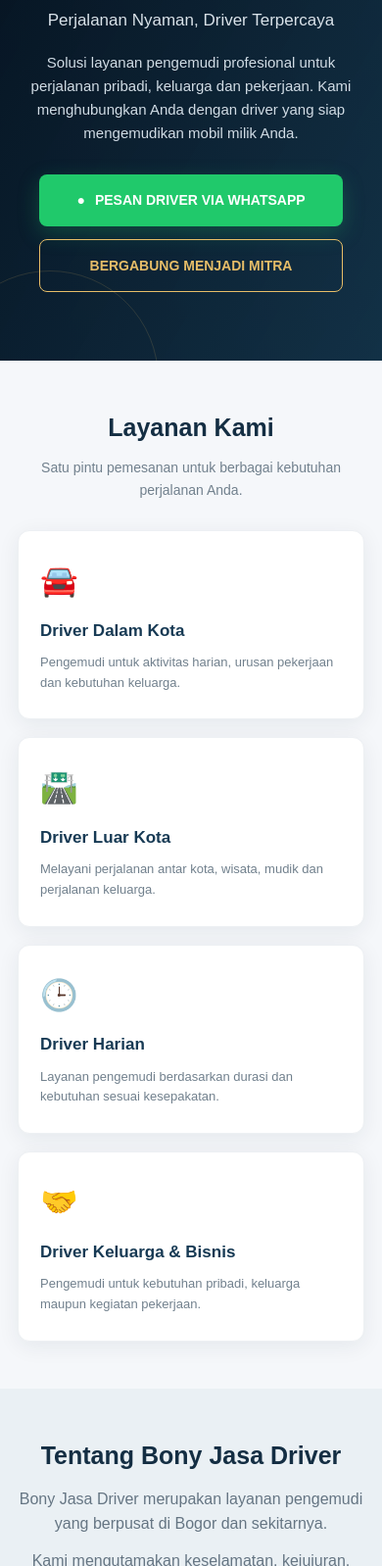
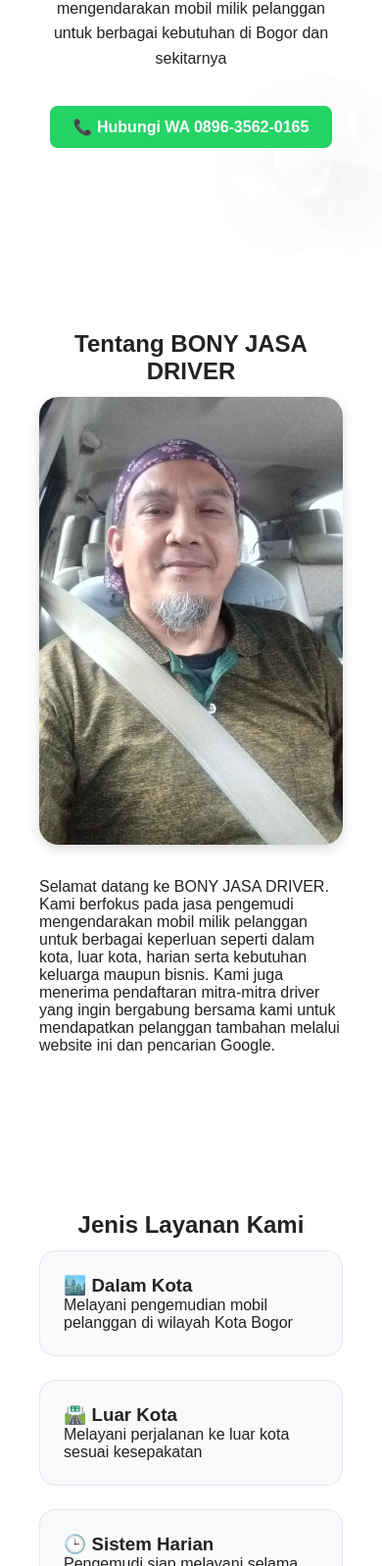
Before and after one commit to bony1604/driver, a plain HTML site: page index.html in a window 390 px wide. Shown: the part 257-1855 px from the top of the page at 98% size. Drawn offline with Linux system fonts and the light colour scheme.

Commit message:
Refactor index.html for better layout and styles
Updated HTML structure and styles for improved layout and responsiveness.

```diff
--- a/index.html
+++ b/index.html
@@ -1,341 +1,299 @@
-
 <!DOCTYPE html>
 <html lang="id">
 <head>
     <meta charset="UTF-8">
     <meta name="viewport" content="width=device-width, initial-scale=1.0">
-<meta name="description" content="Bony Jasa Driver Bogor. Layanan driver profesional menggunakan mobil milik pelanggan. Melayani Bogor dan sekitarnya.">
-<meta name="theme-color" content="#0b1928">
-<title>Bony Jasa Driver | Bogor</title>
+    <title>BONY JASA DRIVER | Sopir Mengemudikan Mobil Milik Pelanggan Bogor</title>
+    <meta name="description" content="BONY JASA DRIVER menyediakan jasa driver mengemudikan mobil milik pelanggan untuk dalam kota, luar kota, harian serta kebutuhan keluarga & bisnis di Kota Bogor dan sekitarnya. Bergabunglah menjadi mitra driver kami!">
+    <meta name="keywords" content="jasa driver bogor, sopir bogor, driver mengemudikan mobil pelanggan, mitra driver bogor">
+    <style>
+        :root {
+            --bg-light: #ffffff;
+            --text-light: #222222;
+            --bg-dark: #121212;
+            --text-dark: #f1f1f1;
+            --primary: #2563eb;
+            --wa: #25d366;
+        }
 
-<style>
-*{margin:0;padding:0;box-sizing:border-box;scroll-behavior:smooth}
-body{
- font-family:Arial,Helvetica,sans-serif;
- background:#f5f7fa;
- color:#263747;
- line-height:1.6;
+        * {
+            margin: 0;
+            padding: 0;
+            box-sizing: border-box;
+            font-family: Arial, sans-serif;
         }
-header{
- background:#0b1928;
- color:white;
- padding:18px 7%;
- display:flex;
- justify-content:space-between;
- align-items:center;
- flex-wrap:wrap;
- gap:12px;
- border-bottom:1px solid #c49a45;
+
+        body {
+            background-color: var(--bg-light);
+            color: var(--text-light);
+            transition: background-color 0.3s, color 0.3s;
         }
-.logo{
- font-size:22px;
- font-weight:800;
- letter-spacing:1px;
+
+        body.dark-mode {
+            background-color: var(--bg-dark);
+            color: var(--text-dark);
         }
-.logo span{color:#e6bd68}
-nav{display:flex;gap:20px;flex-wrap:wrap}
-nav a{
- color:white;
- text-decoration:none;
- font-size:13px;
- font-weight:bold;
+
+        .container {
+            max-width: 1100px;
+            margin: 0 auto;
+            padding: 20px;
         }
-nav a:hover{color:#e6bd68}
 
-.hero{
- background:
- linear-gradient(120deg,rgba(5,17,30,.97),rgba(17,48,69,.88)),
- linear-gradient(45deg,#10283f,#294c63);
- color:white;
- text-align:center;
- padding:90px 20px 85px;
- position:relative;
- overflow:hidden;
+        nav {
+            display: flex;
+            justify-content: space-between;
+            align-items: center;
+            padding: 15px 20px;
+            position: sticky;
+            top: 0;
+            z-index: 100;
+            background-color: rgba(255,255,255,0.95);
         }
-.hero:before{
- content:"";
- position:absolute;
- width:280px;height:280px;
- border:1px solid rgba(230,189,104,.2);
- border-radius:50%;
- top:-140px;right:-70px;
+
+        body.dark-mode nav {
+            background-color: rgba(18,18,18,0.95);
         }
-.hero:after{
- content:"";
- position:absolute;
- width:220px;height:220px;
- border:1px solid rgba(230,189,104,.15);
- border-radius:50%;
- bottom:-130px;left:-60px;
+
+        .toggle-btn {
+            padding: 8px 14px;
+            border: none;
+            border-radius: 8px;
+            cursor: pointer;
+            font-size: 16px;
         }
-.eyebrow{
- color:#e6bd68;
- letter-spacing:3px;
- font-size:12px;
- font-weight:bold;
- margin-bottom:17px;
+
+        .hero {
+            position: relative;
+            text-align: center;
+            padding: 80px 20px;
+            overflow: hidden;
         }
-.hero h1{
- font-size:clamp(34px,6vw,55px);
- line-height:1.15;
- margin-bottom:14px;
+
+        .hero-watermark {
+            position: absolute;
+            right: -50px;
+            bottom: -30px;
+            width: 280px;
+            height: 280px;
+            background-image: url('foto-bony.jpg');
+            background-size: cover;
+            background-position: center;
+            opacity: 0.08;
+            border-radius: 50%;
+            z-index: 0;
+            pointer-events: none;
         }
-.hero h1 span{color:#e6bd68}
-.hero h2{
- font-size:19px;
- color:#d9e2e9;
- font-weight:normal;
- margin-bottom:18px;
+
+        .hero-watermark::after {
+            content: "";
+            position: absolute;
+            inset: 0;
+            background: radial-gradient(circle, rgba(255,255,255,0.4) 0%, rgba(255,255,255,0.9) 70%);
+            border-radius: 50%;
         }
-.hero p{
- max-width:650px;
- margin:0 auto 30px;
- color:#d1dce5;
- font-size:15px;
+
+        body.dark-mode .hero-watermark::after {
+            background: radial-gradient(circle, rgba(18,18,18,0.4) 0%, rgba(18,18,18,0.9) 70%);
         }
-.actions{
- display:flex;
- justify-content:center;
- align-items:center;
- flex-wrap:wrap;
- gap:13px;
+
+        .hero .container {
+            position: relative;
+            z-index: 1;
         }
-.btn{
- display:inline-flex;
- align-items:center;
- justify-content:center;
- gap:10px;
- padding:15px 24px;
- border-radius:8px;
- text-decoration:none;
- font-weight:bold;
- font-size:14px;
- transition:.25s;
+
+        .hero h1 {
+            font-size: clamp(28px, 5vw, 48px);
+            margin-bottom: 20px;
         }
-.btn:hover{transform:translateY(-3px)}
-.whatsapp{
- background:#20c96b;
- color:#fff;
- box-shadow:0 7px 22px rgba(32,201,107,.25);
+
+        .hero p {
+            max-width: 800px;
+            margin: 0 auto 30px;
+            line-height: 1.6;
         }
-.whatsapp:hover{background:#13ad59}
-.gold{
- background:#e6bd68;
- color:#14283a;
+
+        .cta-group a {
+            display: inline-block;
+            padding: 12px 24px;
+            border-radius: 8px;
+            text-decoration: none;
+            margin: 6px;
+            font-weight: bold;
         }
-.outline{
- border:1px solid #e6bd68;
- color:#e6bd68;
+
+        .cta-wa {
+            background-color: var(--wa);
+            color: white;
         }
-section{padding:60px 7%;text-align:center}
-.section-title{
- color:#142e43;
- font-size:29px;
- margin-bottom:10px;
+
+        .section {
+            padding: 60px 20px;
         }
-.subtitle{
- color:#71808d;
- max-width:650px;
- margin:0 auto 30px;
- font-size:14px;
+
+        .section-title {
+            text-align: center;
+            font-size: clamp(24px, 4vw, 36px);
+            margin-bottom: 12px;
         }
-.features{
- display:grid;
- grid-template-columns:repeat(auto-fit,minmax(210px,1fr));
- gap:18px;
- margin-top:30px;
- text-align:left;
+
+        .section-desc {
+            text-align: center;
+            max-width: 850px;
+            margin: 0 auto 40px;
+            line-height: 1.6;
         }
-.card{
- background:#fff;
- padding:26px 22px;
- border-radius:12px;
- box-shadow:0 5px 22px rgba(15,39,58,.07);
- border:1px solid #edf0f3;
+
+        .about-box {
+            display: grid;
+            grid-template-columns: 1fr 1fr;
+            gap: 30px;
+            align-items: center;
+            max-width: 900px;
+            margin: 0 auto;
         }
-.card .icon{font-size:31px;margin-bottom:12px}
-.card h3{color:#173a54;margin-bottom:9px;font-size:17px}
-.card p{color:#71808d;font-size:13px}
-.about{background:#eaf0f4}
-.about-content{
- max-width:760px;
- margin:auto;
+
+        @media (max-width: 768px) {
+            .about-box {
+                grid-template-columns: 1fr;
             }
-.about-content p{color:#657583;margin-top:12px}
-.partner{
- background:#10283f;
- color:white;
+
+            .hero-watermark {
+                width: 200px;
+                height: 200px;
+                right: -30px;
+                bottom: -20px;
             }
-.partner .section-title{color:#e6bd68}
-.partner .subtitle{color:#d1dce5}
-.partner-box{
- background:#fff;
- color:#263747;
- max-width:700px;
- margin:25px auto;
- padding:28px;
- border-radius:12px;
- text-align:left;
         }
-.partner-box p{margin:8px 0;font-size:14px}
-.contact{background:#fff}
-.contact-number{
- color:#173a54;
- font-size:21px;
- font-weight:bold;
- margin:15px 0;
+
+        .about-img img {
+            width: 100%;
+            border-radius: 20px;
+            box-shadow: 0 4px 12px rgba(0,0,0,0.15);
         }
-footer{
- background:#081522;
- color:#b9c6d1;
- text-align:center;
- padding:27px 15px;
- font-size:12px;
+
+        body.dark-mode .about-img img {
+            box-shadow: 0 4px 12px rgba(255,255,255,0.15);
         }
-footer strong{color:#e6bd68}
-@media(max-width:600px){
- header{justify-content:center;text-align:center}
- nav{justify-content:center;gap:15px}
- .hero{padding:70px 18px}
- .hero h2{font-size:17px}
- section{padding:48px 18px}
- .section-title{font-size:25px}
- .btn{width:100%;max-width:310px}
+
+        .card-grid {
+            display: grid;
+            grid-template-columns: repeat(auto-fit, minmax(260px, 1fr));
+            gap: 24px;
+        }
+
+        .card {
+            padding: 24px;
+            border-radius: 16px;
+            background: #f8fafc;
+            border: 1px solid #e2e8f0;
+            transition: 0.3s;
+        }
+
+        body.dark-mode .card {
+            background: #1e293b;
+            border: 1px solid #334155;
+        }
+
+        footer {
+            text-align: center;
+            padding: 20px;
+            background-color: #111827;
+            color: white;
         }
     </style>
 </head>
+<body>
+    <nav class="container">
+        <strong>🚕 BONY JASA DRIVER</strong>
+        <button class="toggle-btn" id="darkToggle">🌙 Mode Gelap</button>
+    </nav>
 
-<body>
-
-<header>
- <div class="logo">BONY <span>DRIVER</span></div>
- <nav>
-  <a href="#beranda">Beranda</a>
-  <a href="#layanan">Layanan</a>
-  <a href="#mitra">Mitra</a>
-  <a href="#kontak">Kontak</a>
- </nav>
-</header>
-
-<main>
-<div class="hero" id="beranda">
- <div class="eyebrow">BOGOR & SEKITARNYA</div>
- <h1>BONY JASA <span>DRIVER</span></h1>
- <h2>Perjalanan Nyaman, Driver Terpercaya</h2>
- <p>
-  Solusi layanan pengemudi profesional untuk perjalanan pribadi,
-  keluarga dan pekerjaan. Kami menghubungkan Anda dengan driver
-  yang siap mengemudikan mobil milik Anda.
- </p>
-
- <div class="actions">
-  <a class="btn whatsapp"
-  href="https://wa.me/6289635620165?text=Halo%20Bony,%20saya%20ingin%20memesan%20jasa%20driver."
-  target="_blank" rel="noopener">
-   <span>●</span> PESAN DRIVER VIA WHATSAPP
-  </a>
-
-  <a class="btn outline" href="#mitra">
-   BERGABUNG MENJADI MITRA
-  </a>
- </div>
-</div>
-
-<section id="layanan">
- <h2 class="section-title">Layanan Kami</h2>
- <p class="subtitle">
-  Satu pintu pemesanan untuk berbagai kebutuhan perjalanan Anda.
- </p>
-
- <div class="features">
-  <div class="card">
-   <div class="icon">🚘</div>
-   <h3>Driver Dalam Kota</h3>
-   <p>Pengemudi untuk aktivitas harian, urusan pekerjaan dan kebutuhan keluarga.</p>
-  </div>
-  <div class="card">
-   <div class="icon">🛣️</div>
-   <h3>Driver Luar Kota</h3>
-   <p>Melayani perjalanan antar kota, wisata, mudik dan perjalanan keluarga.</p>
-  </div>
-  <div class="card">
-   <div class="icon">🕒</div>
-   <h3>Driver Harian</h3>
-   <p>Layanan pengemudi berdasarkan durasi dan kebutuhan sesuai kesepakatan.</p>
-  </div>
-  <div class="card">
-   <div class="icon">🤝</div>
-   <h3>Driver Keluarga & Bisnis</h3>
-   <p>Pengemudi untuk kebutuhan pribadi, keluarga maupun kegiatan pekerjaan.</p>
+    <section class="hero">
+        <div class="hero-watermark"></div>
+        <div class="container">
+            <h1>BONY JASA DRIVER</h1>
+            <p>Kami menyediakan jasa pengemudi mengendarakan mobil milik pelanggan untuk berbagai kebutuhan di Bogor dan sekitarnya</p>
+            <div class="cta-group">
+                <a href="https://wa.me/6289635620165" target="_blank" class="cta-wa">📞 Hubungi WA 0896-3562-0165</a>
             </div>
         </div>
     </section>
 
-<section class="about">
- <div class="about-content">
-  <h2 class="section-title">Tentang Bony Jasa Driver</h2>
-  <p>
-   Bony Jasa Driver merupakan layanan pengemudi yang berpusat di
-   Bogor dan sekitarnya.
-  </p>
-  <p>
-   Kami mengutamakan keselamatan, kejujuran, tanggung jawab
-   dan ketepatan waktu. Pemesanan dikelola melalui satu kontak
-   pusat dan dapat dilayani oleh Bony maupun mitra driver yang tersedia.
-  </p>
-  <p><strong>Menggunakan mobil milik pelanggan.</strong></p>
+    <section class="section">
+        <div class="container">
+            <h2 class="section-title">Tentang BONY JASA DRIVER</h2>
+            <div class="about-box">
+                <div class="about-img">
+                    <img src="foto-bony.jpg" alt="Bony - Bony Jasa Driver">
+                </div>
+                <div class="about-text">
+                    <p>Selamat datang ke BONY JASA DRIVER. Kami berfokus pada jasa pengemudi mengendarakan mobil milik pelanggan untuk berbagai keperluan seperti dalam kota, luar kota, harian serta kebutuhan keluarga maupun bisnis. Kami juga menerima pendaftaran mitra-mitra driver yang ingin bergabung bersama kami untuk mendapatkan pelanggan tambahan melalui website ini dan pencarian Google.</p>
+                </div>
+            </div>
         </div>
     </section>
 
-<section class="partner" id="mitra">
- <h2 class="section-title">Mari Bergabung Menjadi Mitra Driver</h2>
- <p class="subtitle">
-  Punya pengalaman mengemudi? Mari membangun jaringan layanan
-  driver bersama Bony Jasa Driver.
- </p>
-
- <div class="partner-box">
-  <h3>Persyaratan Mitra</h3>
-  <p>✓ Memiliki SIM A yang masih berlaku.</p>
-  <p>✓ Berpengalaman mengemudi.</p>
-  <p>✓ Memahami wilayah operasional.</p>
-  <p>✓ Jujur, disiplin dan bertanggung jawab.</p>
-  <p>✓ Bersedia mengemudikan mobil milik pelanggan.</p>
-  <hr style="margin:18px 0;border:0;border-top:1px solid #e5e9ed">
-  <h3>Sistem Kemitraan</h3>
-  <p>✓ Pesanan dikoordinasikan melalui kontak pusat.</p>
-  <p>✓ Mitra menerima tawaran pekerjaan sesuai ketersediaan.</p>
-  <p>✓ Ketentuan administrasi disampaikan sebelum pekerjaan disepakati.</p>
+    <section class="section">
+        <div class="container">
+            <h2 class="section-title">Jenis Layanan Kami</h2>
+            <div class="card-grid">
+                <div class="card">
+                    <h3>🏙️ Dalam Kota</h3>
+                    <p>Melayani pengemudian mobil pelanggan di wilayah Kota Bogor</p>
                 </div>
-
- <a class="btn whatsapp"
- href="https://wa.me/6289635620165?text=Halo%20Bony,%20saya%20berminat%20bergabung%20menjadi%20mitra%20driver.%20Mohon%20informasinya."
- target="_blank" rel="noopener">
-  DAFTAR MITRA VIA WHATSAPP
- </a>
+                <div class="card">
+                    <h3>🛣️ Luar Kota</h3>
+                    <p>Melayani perjalanan ke luar kota sesuai kesepakatan</p>
+                </div>
+                <div class="card">
+                    <h3>🕒 Sistem Harian</h3>
+                    <p>Pengemudi siap melayani selama satu hari penuh</p>
+                </div>
+                <div class="card">
+                    <h3>🤝 Keluarga & Bisnis</h3>
+                    <p>Untuk kebutuhan keluarga maupun kegiatan bisnis pelanggan</p>
+                </div>
+            </div>
+        </div>
     </section>
 
-<section class="contact" id="kontak">
- <h2 class="section-title">Butuh Jasa Driver?</h2>
- <p class="subtitle">
-  Hubungi kami untuk informasi layanan dan pemesanan driver.
- </p>
- <div class="contact-number">0896 3562 0165</div>
- <a class="btn whatsapp"
- href="https://wa.me/6289635620165?text=Halo%20Bony,%20saya%20ingin%20bertanya%20tentang%20layanan%20driver."
- target="_blank" rel="noopener">
-  <span>●</span> HUBUNGI WHATSAPP KAMI
- </a>
- <p style="margin-top:20px;color:#71808d;font-size:13px">
-  Bogor dan sekitarnya
- </p>
+    <section class="section">
+        <div class="container">
+            <h2 class="section-title">Mari Bergabung Menjadi Mitra Driver</h2>
+            <p class="section-desc">Daftarkan diri Anda sebagai mitra driver agar bisa ditemukan oleh pelanggan melalui pencarian Google</p>
+            <p><strong>Persyaratan Mitra Driver:</strong></p>
+            <ul style="padding-left:20px;max-width:800px;margin:0 auto;">
+                <li>Memiliki SIM yang masih berlaku</li>
+                <li>Berpengalaman mengemudi</li>
+                <li>Jujur, disiplin dan bertanggung jawab</li>
+                <li>Bersedia diverifikasi sebelum diterima menjadi mitra</li>
+            </ul>
+            <div style="text-align:center;margin-top:30px;">
+                <a href="https://wa.me/6289635620165" target="_blank" class="cta-wa">Hubungi Kami Untuk Pendaftaran Mitra</a>
+            </div>
+        </div>
     </section>
-</main>
 
     <footer>
- <p>© 2026 <strong>BONY JASA DRIVER</strong></p>
- <p>Jaringan Mitra Driver | Amanah • Profesional • Terpercaya</p>
+        <p>© 2026 BONY JASA DRIVER - Semua Hak Dilindungi</p>
     </footer>
 
+    <script>
+        const darkToggle = document.getElementById("darkToggle");
+        const body = document.body;
+
+        if (localStorage.getItem("darkMode") === "true") {
+            body.classList.add("dark-mode");
+            darkToggle.innerText = "☀️ Mode Terang";
+        }
+
+        darkToggle.addEventListener("click", () => {
+            body.classList.toggle("dark-mode");
+            const isDark = body.classList.contains("dark-mode");
+            localStorage.setItem("darkMode", isDark);
+            darkToggle.innerText = isDark ? "☀️ Mode Terang" : "🌙 Mode Gelap";
+        });
+    </script>
 </body>
 </html>
```
Lines whose indentation alone changed are shown as unchanged.
